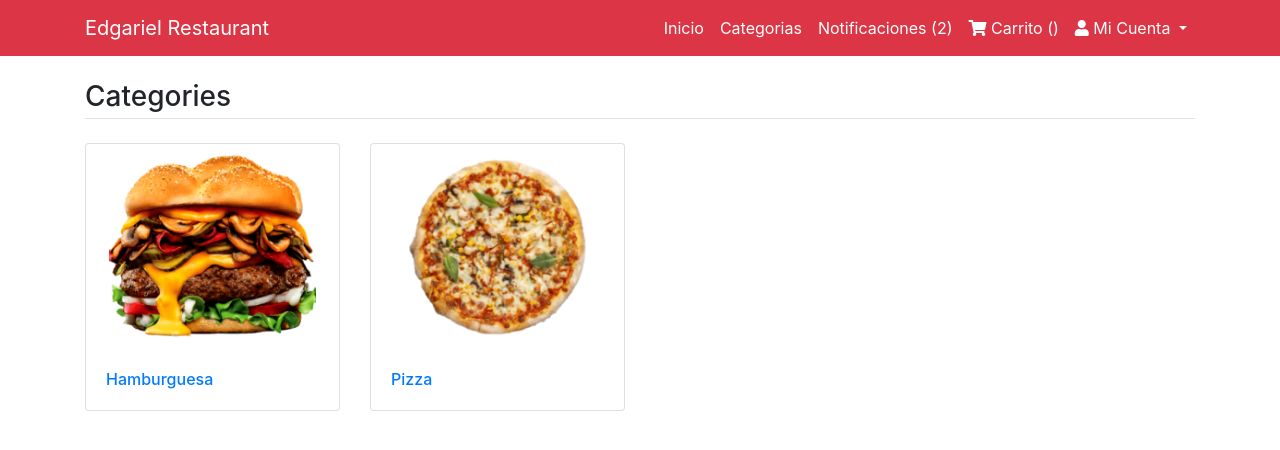
After one commit to elopez2021/restaurant-system, a Django app: page /category-list in a window 1280 px wide. The commit adds this page. Shown: the top 450 px of the page. Run offline with Django 3.2, Linux system fonts and the light colour scheme; data comes from the database, SQL or seed files in the repository; both versions use the stored data as it was after the commit; some libraries are stand-ins or nearby versions.

Commit message:
category_layout_completed

```diff
--- a/restaurant/main/admin.py
+++ b/restaurant/main/admin.py
@@ -5,7 +5,7 @@ from .models import *
 
 class CategoryAdmin(admin.ModelAdmin):
     list_display = ('id', 'name', 'image')
-admin.site.register(Category, CategoryAdmin)
+admin.site.register(Category, )
 '''
 class DishAdmin(admin.ModelAdmin):
     list_display = ('id','name','image', 'status')
--- a/restaurant/main/models.py
+++ b/restaurant/main/models.py
@@ -4,7 +4,7 @@ from django.db import models
 
 class Category(models.Model):
     name = models.CharField(max_length=100)
-    image = models.ImageField(upload_to="img/") #gotta install pillow, pip install pillow
+    image = models.ImageField(upload_to="cat_imgs/") #gotta install pillow, pip install pillow
 
     def __str__(self):
         return self.name
@@ -20,7 +20,7 @@ class Ingredient(models.Model):
 
 class Dish(models.Model):
     name = models.CharField(max_length=100)
-    image = models.ImageField(upload_to="img/") #gotta install pillow, pip install pillow
+    image = models.ImageField(upload_to="dish_img/") #gotta install pillow, pip install pillow
     price = models.FloatField()
     description = models.CharField(max_length=200, null=True, blank=True)
     category = models.ForeignKey(Category, on_delete=models.CASCADE)
--- a/restaurant/main/templates/main/base.html
+++ b/restaurant/main/templates/main/base.html
@@ -26,10 +26,10 @@
 		        <a class="nav-link text-white" href="/">Inicio</a>
 		      </li>
 		      <li class="nav-item">
-		        <a class="nav-link text-white" href="">Categorias</a>
+		        <a class="nav-link text-white" href="{% url 'category-list' %}">Categorias</a>
 		      </li>
 		      <li class="nav-item">
-		        <a class="nav-link text-white" href="">Comida</a>
+		        <a class="nav-link text-white" href="">Notificaciones (<span class="cart-list"></span>2)</a>
 		      </li>
 		      <li class="nav-item">
 		        <a class="nav-link text-white" href=""><i class="fa fa-shopping-cart"></i> Carrito (<span class="cart-list"></span>)</a>
@@ -58,6 +58,7 @@
     {% endblock %}
 
 <!--Footer Section-->
+<!--
 <footer class="pt-4 my-md-5 pt-md-5 border-top container">
     <div class="row">
         <div class="col-12 col-md">
@@ -95,7 +96,7 @@
         </div>
     </div>
     </footer>
-
+  -->
     <!-- Main Jquery -->
 	<script src="https://code.jquery.com/jquery-3.2.1.slim.min.js" integrity="sha384-KJ3o2DKtIkvYIK3UENzmM7KCkRr/rE9/Qpg6aAZGJwFDMVNA/GpGFF93hXpG5KkN" crossorigin="anonymous"></script>
 	<!-- Bootstrap 4 JS -->
--- /dev/null
+++ b/restaurant/main/templates/main/category-list.html
@@ -0,0 +1,22 @@
+{% extends 'main/base.html' %}
+{% load static %}
+{% block content %}
+<main class="container my-4">
+	<h3 class="my-4 border-bottom pb-1">Categories</h3>
+	<div class="row">
+        {% if category %}
+        {% for cat in category %}
+			<div class="col-md-3 mb-4">
+				<div class="card shadow">
+				<a href=""><img src="/media/{{cat.image}}" class="card-img-top" alt="{{cat.name}}" /></a>
+				<div class="card-body">
+					<h6 class="card-text"><a href="#">{{cat.name}}</a></h6>
+				</div>
+				</div>
+			</div>
+
+            {% endfor %}
+        {% endif %}
+	</div>
+</main>
+{% endblock %}
--- a/restaurant/main/urls.py
+++ b/restaurant/main/urls.py
@@ -1,6 +1,13 @@
 from django.urls import path
 from . import views
 
+from django.conf import settings #import settings
+from django.conf.urls.static import static #you need to import this if you  wanna use static files through a url
+
 urlpatterns=[
     path('', views.home, name='home'),
+    path('category-list', views.category_list, name='category-list'),
 ]
+#this is important for static files
+if settings.DEBUG:
+    urlpatterns += static(settings.MEDIA_URL, document_root=settings.MEDIA_ROOT)
--- a/restaurant/main/views.py
+++ b/restaurant/main/views.py
@@ -1,5 +1,11 @@
 from django.shortcuts import render
+from .models import Category
 
 # Create your views here.
 def home(request):
     return render(request, 'main/index.html')
+
+#Category
+def category_list(request):
+    category=Category.objects.all().order_by('id')
+    return render(request, 'main/category-list.html', {'category':category})
```
Also changed, not shown: restaurant/db.sqlite3, restaurant/img/menu-1.png (deleted), restaurant/img/menu-1_FDfEV6Y.png (deleted), restaurant/main/migrations/0009_auto_20211130_1732.py (added), restaurant/media/cat_imgs/food-2.png (renamed from restaurant/img/food-2.png), restaurant/media/cat_imgs/food-3.png (renamed from restaurant/img/food-3.png), restaurant/media/dish_img/1.png (renamed from restaurant/main/static/media/img/1.png), restaurant/media/dish_img/deli.jpg (renamed from restaurant/main/static/media/img/deli.jpg), restaurant/media/dish_img/here.jpg (renamed from restaurant/main/static/media/img/here.jpg), 1 other file.
